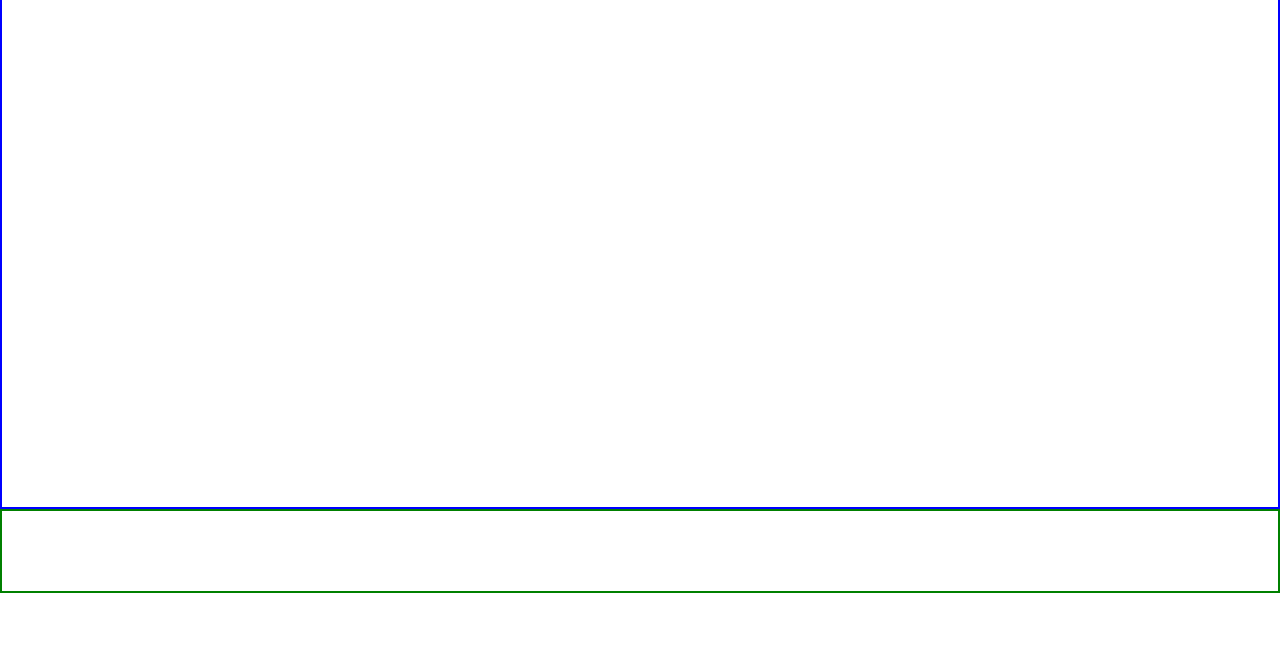
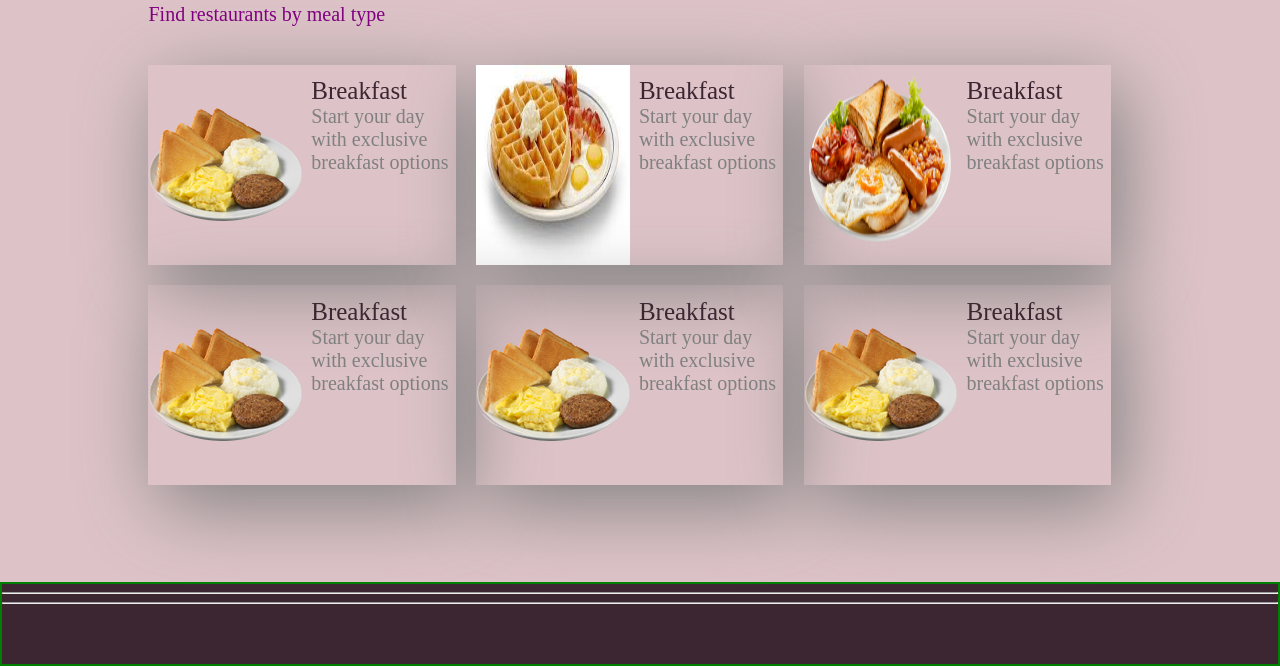
Before and after one commit to ShilpaChava/XomatoProject, a plain HTML site: page index.html in a window 1280 px wide. Shown: the part 605-1271 px from the top of the page. Before the commit the page ends 1198 px from the top, so only its background shows below. Drawn offline with Linux system fonts and the light colour scheme.

Commit message:
another commit

```diff
--- a/home.css
+++ b/home.css
@@ -1,33 +1,31 @@
-body{
+body {
   margin: auto;
+  background-color: rgb(221, 195, 199);
 }
-header{
+header {
   height: 60px;
   /*border: 2px solid red;*/
   background-color: #3b2632;
   color: white;
 }
-#icon
-{
+#icon {
   float: left;
   margin-left: 2%;
 }
-#loginset
-{
+#loginset {
   float: right;
   margin-right: 2%;
   margin-top: 2%;
 }
-#search{
+#search {
   height: 450px;
   /*border: 2px solid black;*/
-    background-image: url('images/food-wallpaper.jpg');
+  background-image: url("images/food-wallpaper.jpg");
   background-repeat: no-repeat;
   /*background-size: cover;*/
   background-size: 100% 450px;
 }
-#logo
-{
+#logo {
   height: 150px;
   width: 150px;
   background-color: white;
@@ -36,38 +34,90 @@ header{
   position: absolute;
   margin-left: 45%;
 }
-#logo>span{
+#logo > span {
   font-size: 80px;
   margin-top: 18%;
   position: absolute;
   margin-left: 28%;
 }
-#heading{
+#heading {
   font-size: 50px;
   margin-top: 13%;
   position: absolute;
   margin-left: 32%;
   color: white;
 }
-.dropdown
-{
+.dropdown {
   height: 60px;
-    width:50%;
+  width: 50%;
   margin-top: 20%;
   position: absolute;
-    margin-left: 38%;
+  margin-left: 28%;
 }
-select{
+select {
   height: 60px;
-    width:50%;
+  width: 50%;
   font-size: 15px;
   text-align: center;
+  float: left;
 }
-#quickSearch{
+#quickSearch {
   height: 600px;
-    border: 2px solid blue;
+  /*border: 2px solid blue;*/
+  width: 80%;
+  margin-left: 10%;
+  margin-top: 3%;
 }
-footer{
+#quickHeading {
+  font-size: 30px;
+  color: #3b2632;
+  display: block;
+  margin-left: 2%;
+  font-weight: bold;
+  font-family: 'Segoe UI', Tahoma, Geneva, Verdana, sans-serif;
+}
+#quickSubHeading {
+  font-size: 20px;
+  color: purple;
+  line-height: 3;
+  margin-left: 2%;
+}
+.tileContainer {
+  height: 200px;
+  width: 30%;
+  float: left;
+  margin-left: 2%;
+  margin-top: 2%;
+  box-shadow: 10px 20px 5pc grey;
+}
+.tileComponent1 {
+  width: 50%;
+  float: left;
+}
+.tileComponent1 img{
+    width: 100%;
+    height: 100%;
+  }
+.tileComponent2 {
+  width: 45%;
+  float: left;
+  margin-left: 3%;
+  margin-top: 4%;
+}
+.componentHeading
+{
+    color:#3b2632;
+    font-size: 25px;
+}
+.componentSubHeading
+{
+    color:grey;
+    font-size: 20px;
+}
+footer {
   height: 80px;
   border: 2px solid green;
+  margin-top: 3%;
+  background:#3b2632;
+  color: white;
 }
--- a/index.html
+++ b/index.html
@@ -34,7 +34,81 @@
         </select>
       </div>
     </div>
-    <div id="quickSearch"></div>
-    <footer></footer>
+    <div id="quickSearch">
+      <span id="quickHeading">Qucik Search</span>
+      <span id="quickSubHeading">Find restaurants by meal type </span>
+      <div id="cardMain">
+        <div class="tileContainer">
+          <div class="tileComponent1">
+            <img src="images/breakfast1.png" alt="breakfast" />
+          </div>
+          <div class="tileComponent2">
+            <div class="componentHeading">Breakfast</div>
+            <div class="componentSubHeading">
+              Start your day with exclusive breakfast options
+            </div>
+          </div>
+        </div>
+        <div class="tileContainer">
+          <div class="tileComponent1">
+            <img src="images/breakfast2.png" alt="breakfast" />
+          </div>
+          <div class="tileComponent2">
+            <div class="componentHeading">Breakfast</div>
+            <div class="componentSubHeading">
+              Start your day with exclusive breakfast options
+            </div>
+          </div>
+        </div>
+        <div class="tileContainer">
+          <div class="tileComponent1">
+            <img src="images/breakfast3.png" alt="breakfast" />
+          </div>
+          <div class="tileComponent2">
+            <div class="componentHeading">Breakfast</div>
+            <div class="componentSubHeading">
+              Start your day with exclusive breakfast options
+            </div>
+          </div>
+        </div>
+        <div class="tileContainer">
+          <div class="tileComponent1">
+            <img src="images/breakfast1.png" alt="breakfast" />
+          </div>
+          <div class="tileComponent2">
+            <div class="componentHeading">Breakfast</div>
+            <div class="componentSubHeading">
+              Start your day with exclusive breakfast options
+            </div>
+          </div>
+        </div>
+        <div class="tileContainer">
+          <div class="tileComponent1">
+            <img src="images/breakfast1.png" alt="breakfast" />
+          </div>
+          <div class="tileComponent2">
+            <div class="componentHeading">Breakfast</div>
+            <div class="componentSubHeading">
+              Start your day with exclusive breakfast options
+            </div>
+          </div>
+        </div>
+        <div class="tileContainer">
+          <div class="tileComponent1">
+            <img src="images/breakfast1.png" alt="breakfast" />
+          </div>
+          <div class="tileComponent2">
+            <div class="componentHeading">Breakfast</div>
+            <div class="componentSubHeading">
+              Start your day with exclusive breakfast options
+            </div>
+          </div>
+        </div>
+      </div>
+    </div>
+    <footer>
+      <hr />
+      <hr />
+    </footer>
   </body>
 </html>
```
Also changed, not shown: images/breakfast1.png (added), images/breakfast2.png (added), images/breakfast3.png (added). Lines whose indentation alone changed are shown as unchanged.
